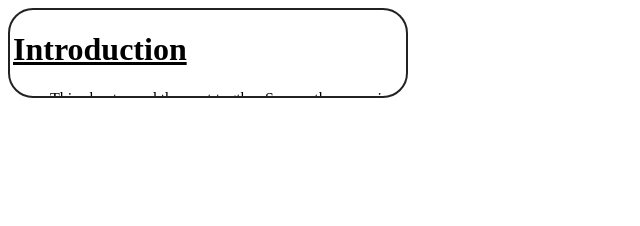
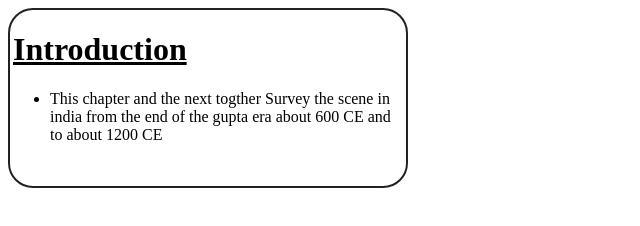
Before and after one commit to python382/S.S, a plain HTML site: page index.html in a window 1280 px wide. Shown: the whole page, without its empty margins (0-640 px from the left). Drawn offline with Linux system fonts and the light colour scheme.

Commit message:
Update notes

```diff
--- a/style.css
+++ b/style.css
@@ -1,6 +1,6 @@
 .rectangle {
     width: 400px;
-    height: 5lh;
+    height: 10lh;
     border: 2px solid #222;
     box-sizing: border-box;
     overflow: auto;
```
